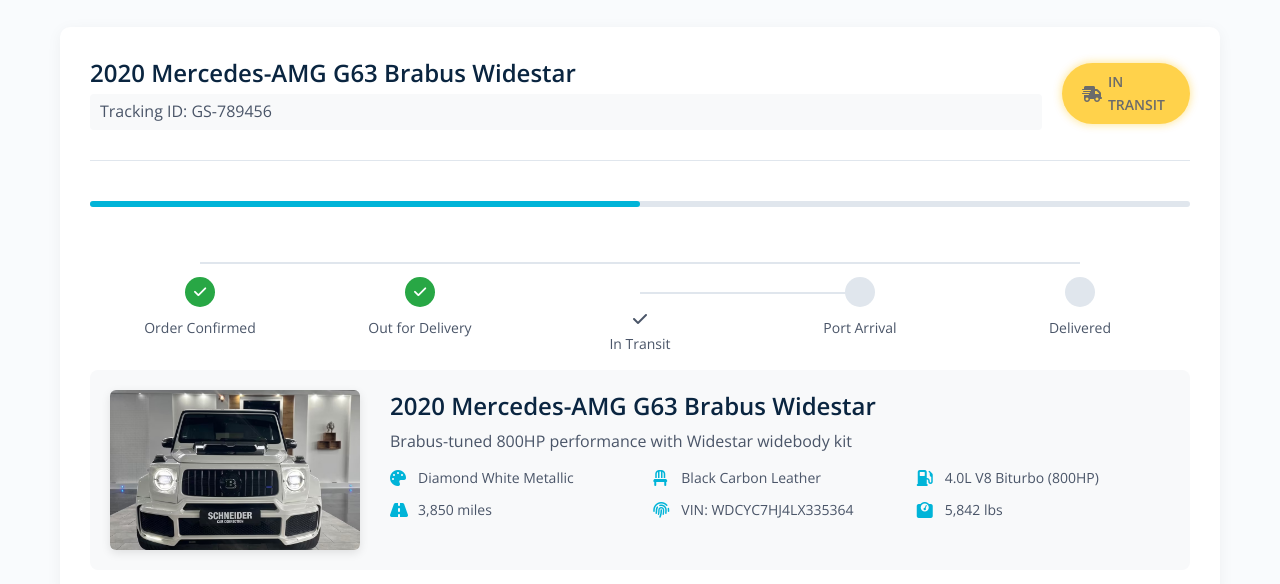
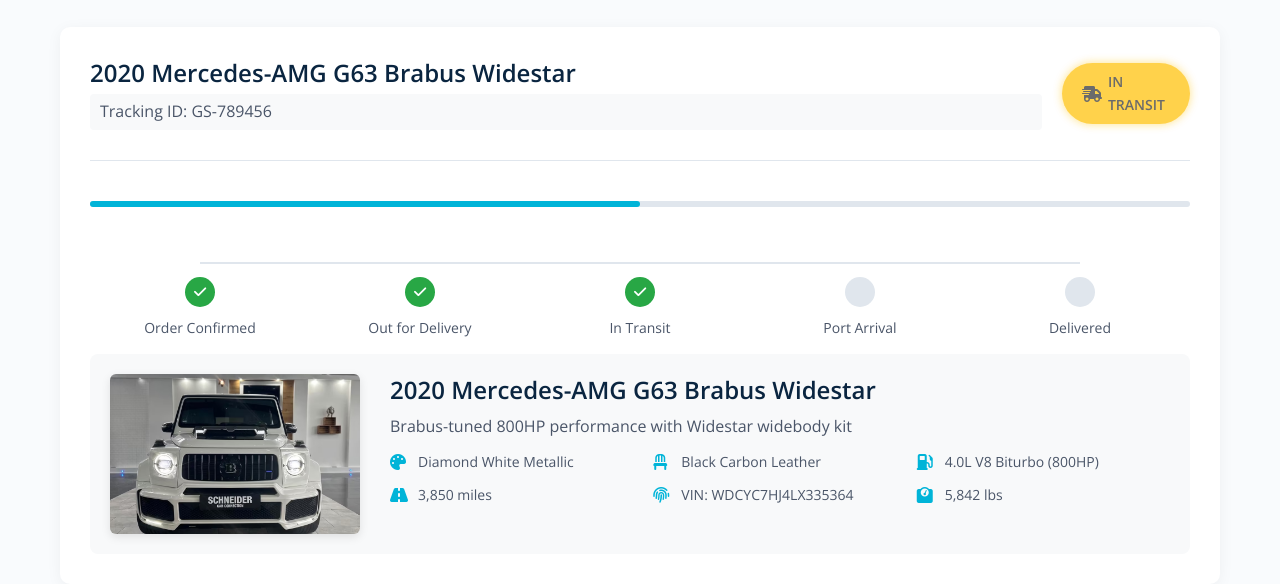
Before and after one commit to jonhtan-ceo/assist.globalshippers, a plain HTML site: page globalshippers.com.details.html in a window 1280 px wide. Shown: the part 216-800 px from the top of the page. Drawn offline with nearby package versions, Linux system fonts and the light colour scheme.

Commit message:
Update globalshippers.com.details.html

```diff
--- a/globalshippers.com.details.html
+++ b/globalshippers.com.details.html
@@ -775,9 +775,7 @@
                         <div class="tracking-id">Tracking ID: GS-789456</div>
                     </div>
                     <div class="status-badge">
-                        <i class="fas fa-shipping-fast"></i>
-                        IN TRANSIT
-                    </div>
+                        <i class="fas fa-shipping-fast"></i>IN TRANSIT</div>
                 </div>
 
                 <div class="progress-container">
@@ -793,8 +791,8 @@
                         <div class="step-icon"><i class="fas fa-check"></i></div>
                         <div class="step-text">Out for Delivery</div>
                     </div>
-                    <div class="step">
-                        <div class="step completed"><i class="fas fa-check"></i></div>
+                    <div class="step completed">
+                        <div class="step-icon"><i class="fas fa-check"></i></div>
                         <div class="step-text">In Transit</div>
                     </div>
                     <div class="step">
```
